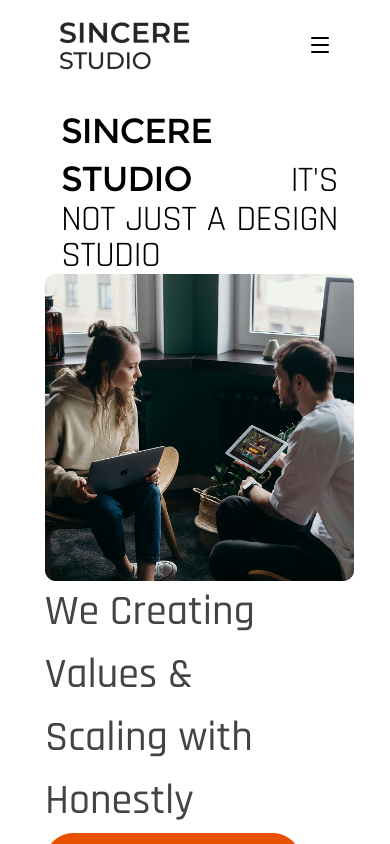
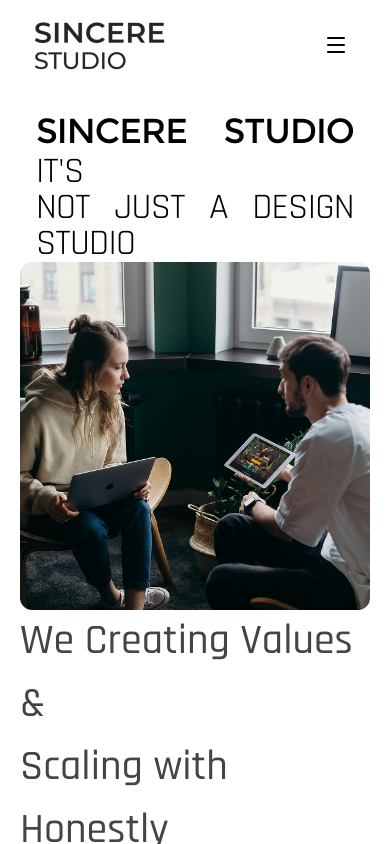
Before and after one commit to cristianccgg/sincere-studio, a React (Vite) app: page / in a window 390 px wide. Shown: the top 844 px of the page. Built offline with nearby package versions, Linux system fonts and the light colour scheme.

Commit message:
Update App.jsx

```diff
--- a/src/App.jsx
+++ b/src/App.jsx
@@ -4,7 +4,7 @@ import Landing from "./components/pages/Landing";
 
 function App() {
   return (
-    <div className="max-w-[1728px] mx-auto pl-[45px] pr-[36px] font-rajdhani">
+    <div className="max-w-[1728px] mx-auto md:pl-[45px] md:pr-[36px] px-5 font-rajdhani">
       <Navbar />
       <Landing />
     </div>
```
